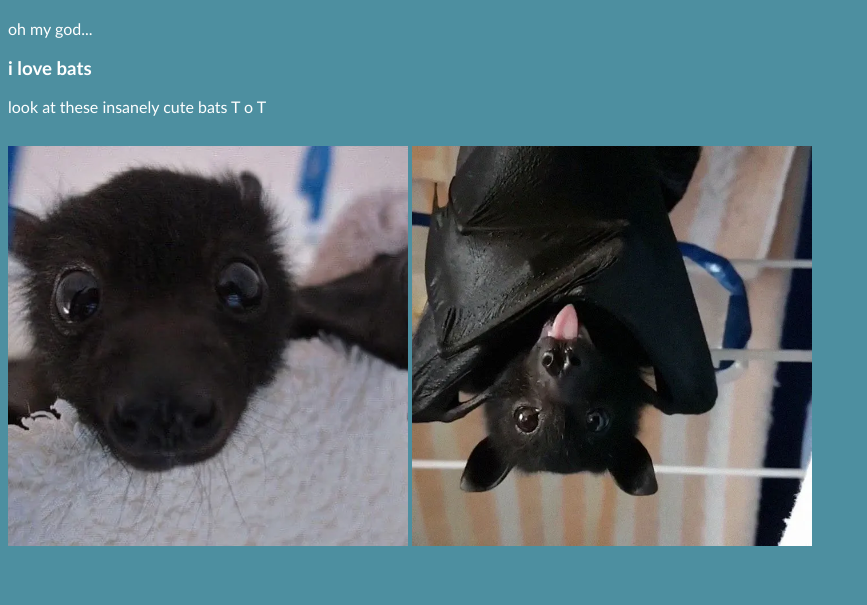
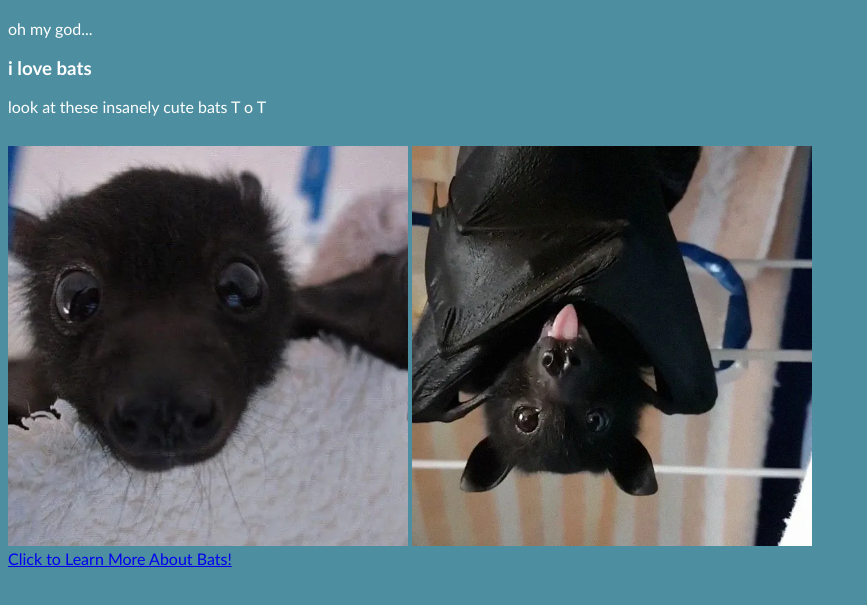
Before and after one commit to Z7114/bat-site, a plain HTML site: page index.html in a window 1280 px wide. Shown: the part 63-668 px from the top of the page, without its empty margins (0-867 px from the left). Drawn offline with Linux system fonts and the light colour scheme.

Commit message:
Update index.html

```diff
--- a/index.html
+++ b/index.html
@@ -18,6 +18,8 @@
 		MWI5/OTU0M2QwMTc5OGU2/MGEwOWU1OGE4YTQy/LmpwZw" /> -->
 		<img src="images/cute-bat2.webp" />
 	</div>
+
+	<a href="https://www.bats.org.uk/about-bats"> Click to Learn More About Bats!</a>
 </body>
 <script type="text/javascript" src="index.js"></script>
 </html>
```
